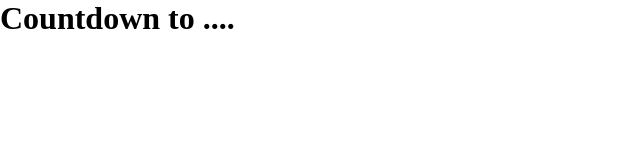
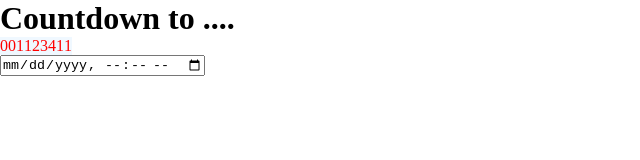
Before and after one commit to caseyj77/Extra-Learning-Projects, a plain HTML site: page index.html in a window 1280 px wide. Shown: the whole page, without its empty margins (0-640 px from the left). Drawn offline with Linux system fonts and the light colour scheme.

Commit message:
added date picker and divs fordigits

```diff
--- a/index.html
+++ b/index.html
@@ -10,7 +10,19 @@
     <h1>Countdown to ....</h1>
     <div class="container">
         <div class="countdown">
+            <div class="digit days">0</div>
+            <div class="digit days">0</div>
+            <div class="digit days">1</div>
+            <div class="digit hours">1</div>
+            <div class="digit hours">2</div>
+            <div class="digit mins">3</div>
+            <div class="digit mins">4</div>
+            <div class="digit seconds">1</div>
+            <div class="digit seconds">1</div>
 
+        </div>
+        <div class="dateTimePicker">
+            <input type="dateTime-local" id="date">
         </div>
 
     </div>
--- a/style.css
+++ b/style.css
@@ -4,7 +4,7 @@
 }
 
 .digit {
-    background-color: black;
+    background-color: aliceblue;
     color: red;
 }
 
@@ -13,4 +13,21 @@
     width: 100px;
     border-radius: 25px;
     border: red;
+
 }
+
+input[type="date"]::-webkit-calendar-picker-idicator {
+    background: transparent;
+    color: transparent;
+    cursor: pointer;
+    height: auto;
+    left: 0;
+    position: absolute;
+    right: 0;
+    top: 0;
+    width: auto;
+}
+
+.countdown {
+    display: flex;
+}
```
